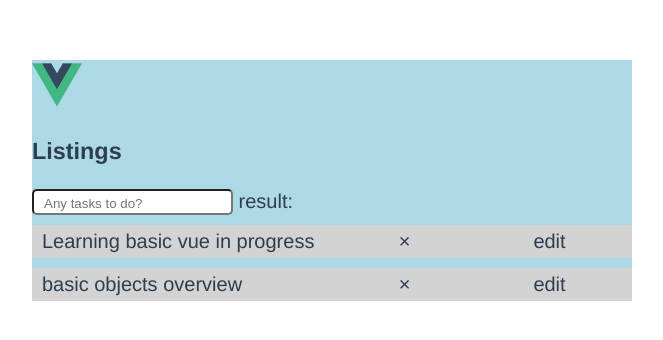
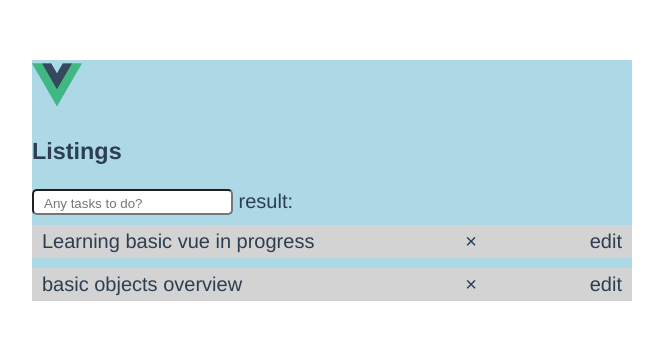
Before and after one commit to Alen002/vue2, a Vue app in the folder my-project/todo/: page / in a window 1280 px wide. Shown: the top 340 px of the page, without its empty margins (308-971 px from the left). Built offline with nearby package versions, Linux system fonts and the light colour scheme.

Commit message:
added edit input field for changing a task

```diff
--- a/my-project/todo/src/components/ToDoList.vue
+++ b/my-project/todo/src/components/ToDoList.vue
@@ -17,7 +17,22 @@
     <div v-for="(todo, index) in todos" :key="todo.id" class="todo-item">
       <div class="todo-title">{{ todo.title }}</div>
       <div class="remove-item" @click="removeTodo(index)">&times</div>
-      <div>edit</div>
+      <div class="edit-item" @dblclick="editTodo(todo)">edit</div>
+      <input
+        type="text"
+        class="show-item"
+        :style="{ backgroundColor: color }"
+      />
+      <!-- hidden text field for editing -->
+      <div>
+        <input
+          type="text"
+          v-if="todo.editing"
+          class="todo-item-edit"
+          v-model="todo.title"
+        />
+        <!--  <h3 v-else>TEST SHOW RESULT</h3> -->
+      </div>
     </div>
     <!-- End of Show Tasks -->
   </div>
@@ -31,9 +46,20 @@ export default {
       rsp: "Listings",
       newTodo: "",
       todos: [
-        { id: 1, title: "Learning basic vue in progress", completed: false },
-        { id: 2, title: "basic objects overview", completed: false }
-      ]
+        {
+          id: 1,
+          title: "Learning basic vue in progress",
+          completed: false,
+          editing: false
+        },
+        {
+          id: 2,
+          title: "basic objects overview",
+          completed: false,
+          editing: false
+        }
+      ],
+      color: "yellow"
     };
   },
   methods: {
@@ -52,6 +78,14 @@ export default {
     },
     removeTodo(index) {
       this.todos.splice(index, 1); // array.splice(i, 1) -> remove one item
+    },
+    editTodo(todo) {
+      alert("edit Todo");
+      if (todo.editing == true) {
+        todo.editing = false;
+      } else {
+        todo.editing = true;
+      }
     }
   }
 };
@@ -67,12 +101,8 @@ export default {
 .todo-item {
   display: grid;
   grid-template-columns: 2fr 1fr 1fr;
-  text-align: center;
-
-  /*   justify-content: space-between;
- */
+  text-align: right;
   padding: 5px 10px 5px 10px;
-
   margin-top: 10px;
   background-color: lightgrey;
 }
@@ -83,4 +113,16 @@ export default {
 .remove-item:hover {
   background-color: red;
 }
+
+.edit-item:hover {
+  background-color: green;
+}
+
+.show-item {
+  display: none;
+}
+
+.todo-item-edit {
+  text-align: left;
+}
 </style>
```
